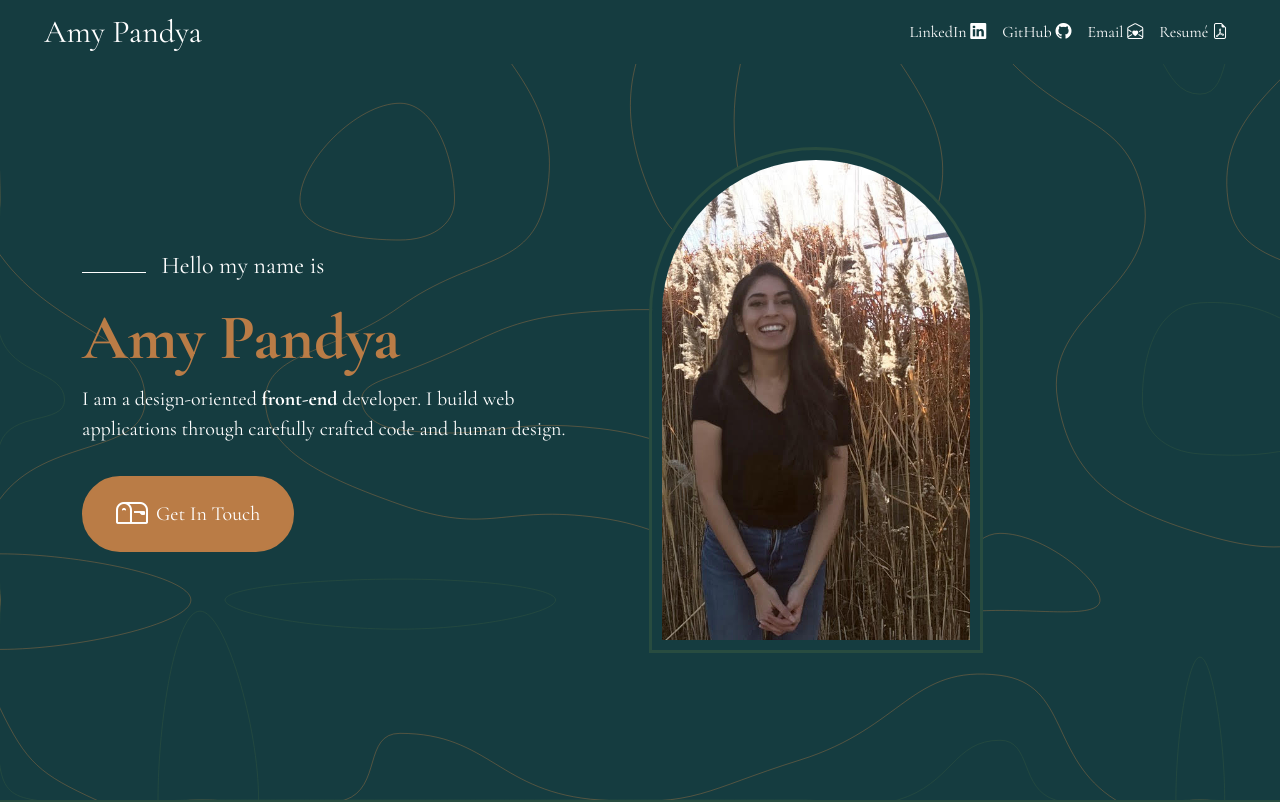
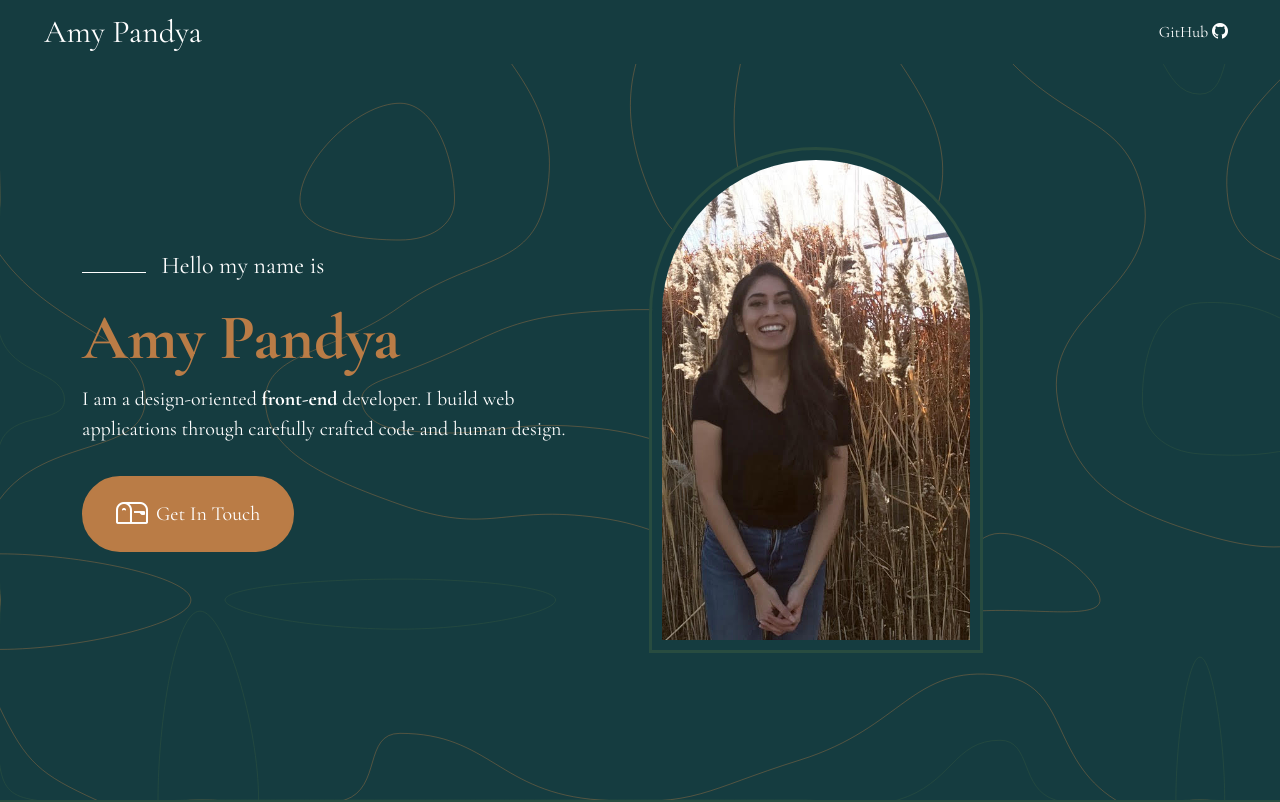
Before and after one commit to amypands/PersonalSite, a Next.js app: page / in a window 1280 px wide. Shown: the top 802 px of the page. Built offline with nearby package versions, Linux system fonts and the light colour scheme.

Commit message:
remove contact

```diff
--- a/components/nav.js
+++ b/components/nav.js
@@ -11,43 +11,10 @@ export default () => {
                 className="nav-link"
                 target="_blank"
                 rel="noopener noreferrer"
-                href="https://www.linkedin.com/in/amy-pandya-03282211b/"
-              >
-                LinkedIn{' '}
-                <i className="bi bi-linkedin"></i>
-              </a>
-            </li>
-            <li className="nav-item">
-              <a
-                className="nav-link"
-                target="_blank"
-                rel="noopener noreferrer"
-                href="https://github.com/amypands"
+                href="https://github.com/"
               >
                 GitHub{' '}
                 <i className="bi bi-github"></i>
-              </a>
-            </li>
-            <li className="nav-item">
-              <a
-                className="nav-link"
-                target="_blank"
-                rel="noopener noreferrer"
-                href="mailto:amykpandya@gmail.com"
-              >
-                Email{' '}
-                <i className="bi bi-envelope-open-heart"></i>
-              </a>
-            </li>
-            <li className="nav-item">
-              <a
-                className="nav-link"
-                target="_blank"
-                rel="noopener noreferrer"
-                href="/AmyPandyaResumePDFNov22.pdf"
-              >
-                Resumé{' '}
-                <i className="bi bi-file-earmark-pdf"></i>
               </a>
             </li>
           </ul>
```
Also changed, not shown: 1 other file (tests, documents, lock files or other folders).
